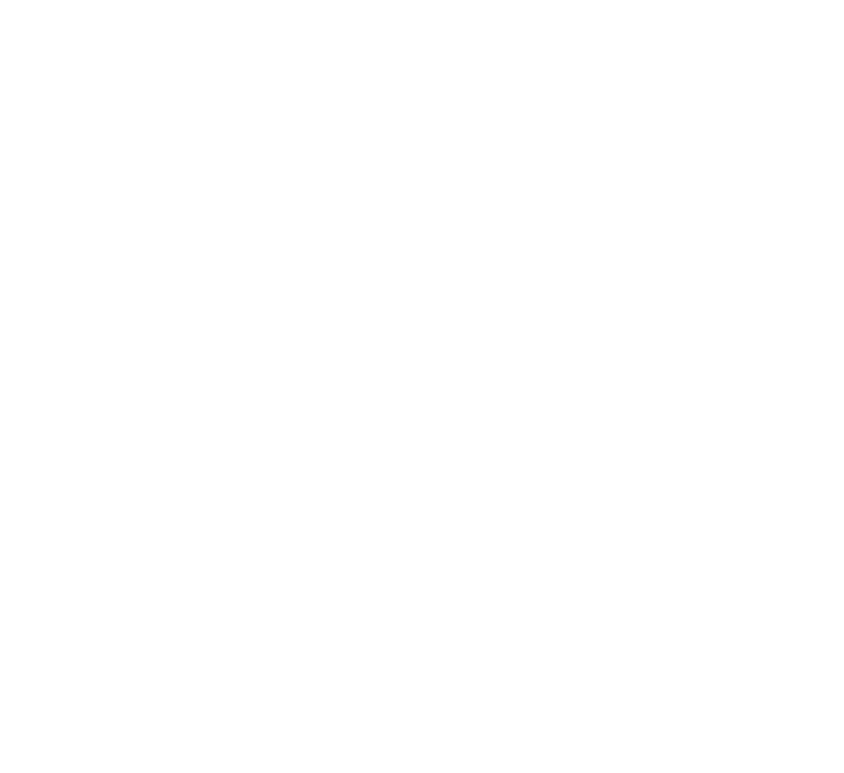
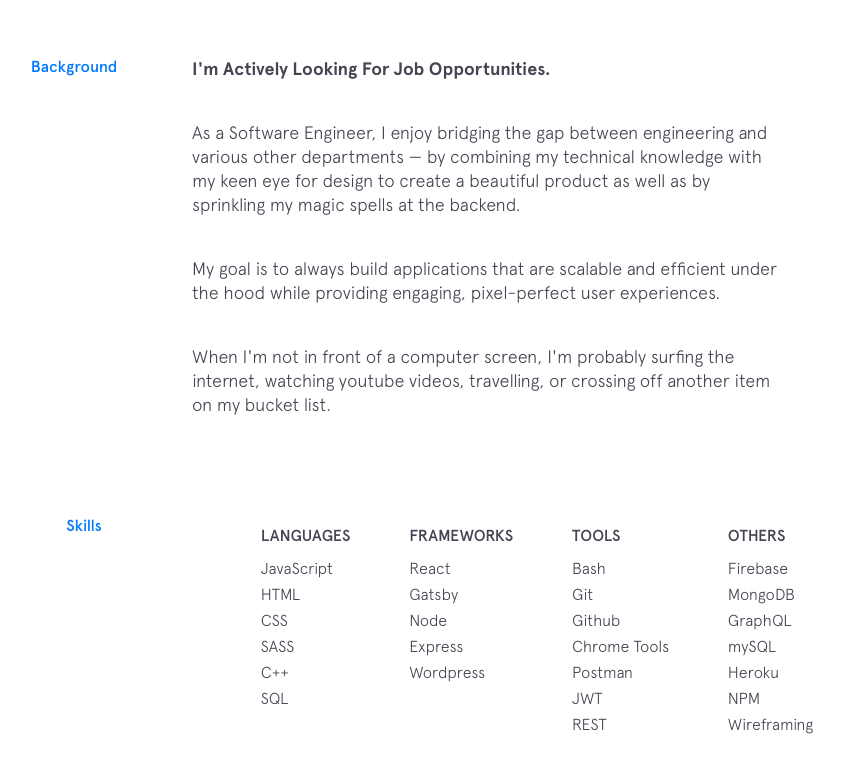
Before and after one commit to ceosss/portfolio-v3, a React (Create React App) app: page / in a window 1280 px wide. Shown: the part 803-1576 px from the top of the page, without its empty margins (231-1075 px from the left). Before the commit the page ends 800 px from the top, so only its background shows below. Built offline with nearby package versions, Linux system fonts and the light colour scheme.

Commit message:
Added Background and Skills

```diff
--- a/src/App.css
+++ b/src/App.css
@@ -1,8 +1,24 @@
 .App {
   color: #444452;
-  width: 100vw;
+  /* width: 100vw; */
+  /* height: 100vh; */
+  transition: 400ms ease-in-out;
+  /* overflow-x: hidden; */
+  scroll-behavior: smooth;
+}
+
+.themer-base {
+  position: fixed;
+}
+.introd {
+  padding: 0;
+  margin: 0;
   height: 100vh;
-  transition: 400ms ease-in-out;
+}
+
+.back-skill {
+  /* height: 100vh; */
+  width: 100%;
 }
 
 .dark {
--- a/src/App.js
+++ b/src/App.js
@@ -2,6 +2,7 @@ import React, { useState } from "react";
 import "./App.css";
 import Themer from "./Components/Themer/Themer";
 import Intro from "./Components/Intro/Intro";
+import BackSkill from "./Components/BackSkill/BackSkill";
 
 function App() {
   const [dark, setDark] = useState(false);
@@ -10,8 +11,13 @@ function App() {
   };
   return (
     <div className={`App ${dark && "dark"}`}>
-      <Themer themeChange={themeChange} dark={dark} />
-      <Intro />
+      <div className="introd">
+        <Themer themeChange={themeChange} dark={dark} />
+        <Intro />
+      </div>
+      <div className="back-skill">
+        <BackSkill />
+      </div>
     </div>
   );
 }
--- /dev/null
+++ b/src/Components/BackSkill/BackSkill.css
@@ -0,0 +1,99 @@
+.holder {
+    display: flex;
+    justify-content: space-evenly;
+    align-items: center;
+    flex-direction: column;
+    width: 100%;
+    height: 100vh;
+}
+
+.background {
+    display: flex;
+    flex-direction: row;
+    justify-content: center;
+}
+
+.back-heading {
+    width: 20%;
+    color: #007bff;
+}
+.back-content {
+    width: 80%;
+}
+.back-content p {
+    max-width: 650px;
+    padding: 0 10px 40px 10px;
+    margin: 0;
+    font-weight: 300;
+    font-size: 18px;
+    line-height: 24px;
+}
+.skills {
+    display: flex;
+    flex-direction: row;
+    justify-content: center;
+    width: 100%;
+}
+.skill-heading {
+    width: 20%;
+    text-align: center;
+    color: #007bff;
+}
+.skill-content {
+    width: 80%;
+    display: flex;
+    flex-direction: row;
+    max-width: 650px;
+    justify-content: space-evenly;
+}
+
+.skill-div {
+    display: flex;
+    flex-direction: column;
+    padding: 0 10px;
+}
+
+.skill-div p {
+    margin: 0;
+    padding: 4px 0;
+    font-weight: 300;
+    /* font-size: 18px; */
+    /* line-height: 24px; */
+}
+
+.skill-div span {
+    padding: 10px 0;
+}
+
+@media screen and (max-width: 500px) {
+    .holder {
+        height: unset;
+    }
+    .back-content p {
+        padding-left: 15px;
+    }
+
+    .background,
+    .skills {
+        flex-direction: column;
+    }
+    .skill-content,
+    .back-content {
+        flex-wrap: wrap;
+        justify-content: center;
+        width: 100%;
+        font-size: 14px;
+    }
+    .skill-content {
+        justify-content: unsafe;
+    }
+    .skill-content div {
+        padding: 25px;
+    }
+    .skill-heading,
+    .back-heading {
+        margin: 15px 0;
+        padding: 10px 15px;
+        text-align: left;
+    }
+}
--- /dev/null
+++ b/src/Components/BackSkill/BackSkill.jsx
@@ -0,0 +1,78 @@
+import React from "react";
+
+import "./BackSkill.css";
+
+const BackSkill = () => {
+  return (
+    <div className="holder">
+      <div className="background">
+        <div className="back-heading">Background</div>
+        <div className="back-content">
+          <p>
+            <strong>I'm Actively Looking For Job Opportunities.</strong>
+          </p>
+          <p>
+            As a Software Engineer, I enjoy bridging the gap between engineering
+            and various other departments — by combining my technical knowledge
+            with my keen eye for design to create a beautiful product as well as
+            by sprinkling my magic spells at the backend.
+          </p>
+          <p>
+            My goal is to always build applications that are scalable and
+            efficient under the hood while providing engaging, pixel-perfect
+            user experiences.
+          </p>
+          <p>
+            When I'm not in front of a computer screen, I'm probably surfing the
+            internet, watching youtube videos, travelling, or crossing off
+            another item on my bucket list.
+          </p>
+        </div>
+      </div>
+      <div className="skills">
+        <div className="skill-heading">Skills</div>
+        <div className="skill-content">
+          <div className="skill-div">
+            <span>LANGUAGES</span>
+            <p>JavaScript</p>
+            <p>HTML</p>
+            <p>CSS</p>
+            <p>SASS</p>
+            <p>C++</p>
+            <p>SQL</p>
+          </div>
+          <div className="skill-div">
+            <span>FRAMEWORKS</span>
+            <p>React</p>
+            <p>Gatsby</p>
+            <p>Node</p>
+            <p>Express</p>
+            <p>Wordpress</p>
+          </div>
+          <div className="skill-div">
+            <span>TOOLS</span>
+            <p>Bash</p>
+            <p>Git</p>
+            <p>Github</p>
+            <p>Chrome Tools</p>
+            <p>Postman</p>
+            <p>JWT</p>
+            <p>REST</p>
+          </div>
+          <div className="skill-div">
+            <span>OTHERS</span>
+            <p>Firebase</p>
+            <p>MongoDB</p>
+            <p>GraphQL</p>
+            <p>mySQL</p>
+            <p>Heroku</p>
+            <p>NPM</p>
+            <p>Wireframing</p>
+          </div>
+        </div>
+      </div>
+    </div>
+  );
+};
+
+export default BackSkill;
--- a/src/Components/Intro/Intro.css
+++ b/src/Components/Intro/Intro.css
@@ -72,6 +72,7 @@
         /* height: 10vh; */
     }
     .introduction {
-        font-size: 30px;
+        font-size: 25px;
+        line-height: 50px;
     }
 }
--- a/src/Components/Intro/Intro.jsx
+++ b/src/Components/Intro/Intro.jsx
@@ -15,9 +15,10 @@ const Intro = () => {
       </div>
 
       <div className="introduction">
-        I'm <span className="name">Swaraj Samant Singh</span> , a design-minded
-        front-end software engineer focused on building beautiful interfaces &
-        experiences <img src={Working} alt="working" />.
+        I'm <span className="name">Swaraj Samant Singh</span> , a Full Stack
+        Software Engineer focused on building beautiful interfaces as well as
+        handling server-side communication between various sources.
+        <img src={Working} alt="working" />.
       </div>
       <div className="contact">
         <h3>
--- a/src/Components/Themer/Themer.css
+++ b/src/Components/Themer/Themer.css
@@ -4,6 +4,8 @@
   align-items: center;
   padding: 20px;
   height: 10vh-40px;
+  /* position: fixed; */
+  /* right: 0; */
 }
 .themer svg {
   padding: 0 10px;
```
